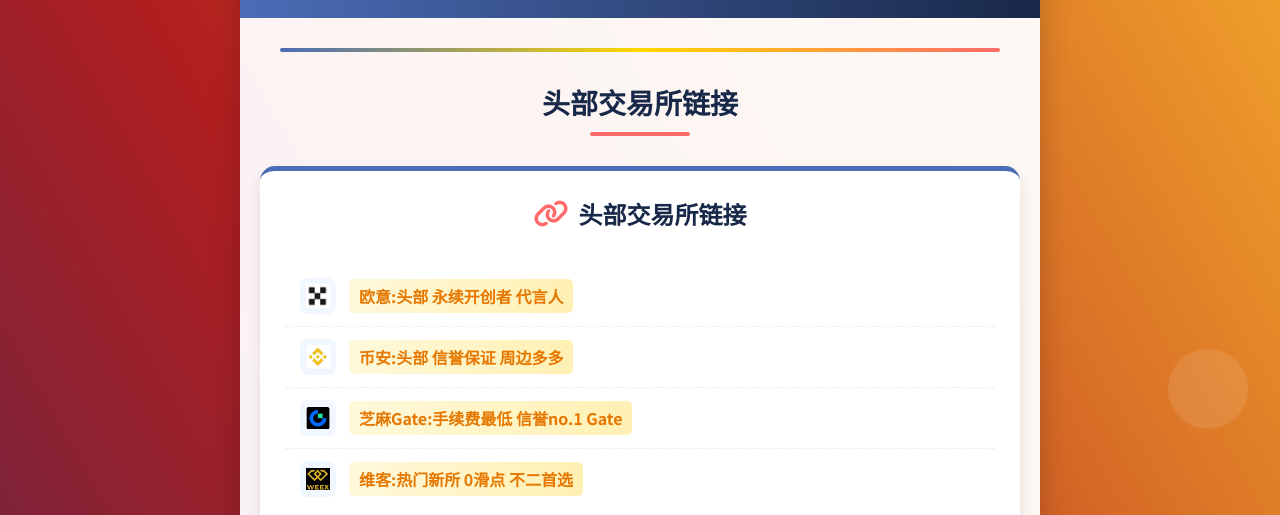
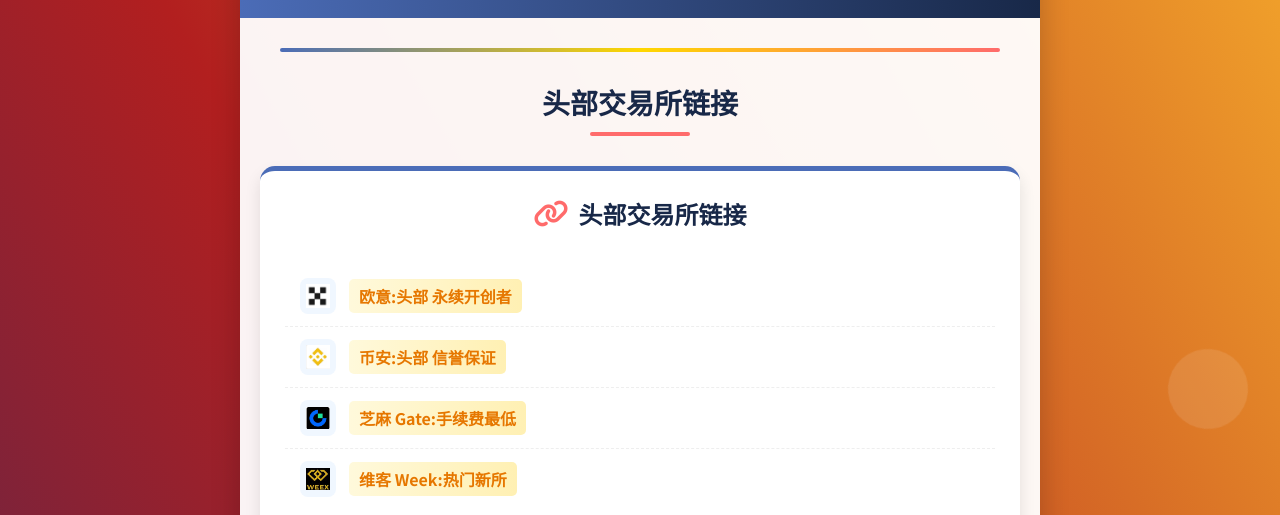
Before and after one commit to xinyishequ01/xinyi, a plain HTML site: page index.html in a window 1280 px wide. Shown: the part 437-952 px from the top of the page. Drawn offline with Linux system fonts and the light colour scheme.

Commit message:
Update index.html

```diff
--- a/index.html
+++ b/index.html
@@ -742,7 +742,7 @@
                             <img src="./images/ouyi.jpg" alt="欧意图标">
                         </div>
                         <div class="link-text">
-                            <span class="highlight">欧意:头部 永续开创者 代言人</span>
+                            <span class="highlight">欧意:头部 永续开创者</span>
                         </div>
                     </li>
 
@@ -751,7 +751,7 @@
                            <img src="./images/bian.jpg" alt="币安图标">
                         </div>
                         <div class="link-text">
-                            <span class="highlight">币安:头部 信誉保证 周边多多</span>
+                            <span class="highlight">币安:头部 信誉保证</span>
                         </div>
                     </li>
 
@@ -760,7 +760,7 @@
                             <img src="./images/gate.jpg" alt="gate图标">
                         </div>
                         <div class="link-text">
-                            <span class="highlight">芝麻Gate:手续费最低 信誉no.1 Gate</span>
+                            <span class="highlight">芝麻 Gate:手续费最低</span>
                         </div>
                     </li>
 
@@ -769,7 +769,7 @@
                            <img src="./images/weike.jpg" alt="维克图标">
                         </div>
                         <div class="link-text">
-                            <span class="highlight">维客:热门新所 0滑点 不二首选</span>
+                            <span class="highlight">维客 Week:热门新所</span>
                         </div>
                     </li>
                 </ul>
```
